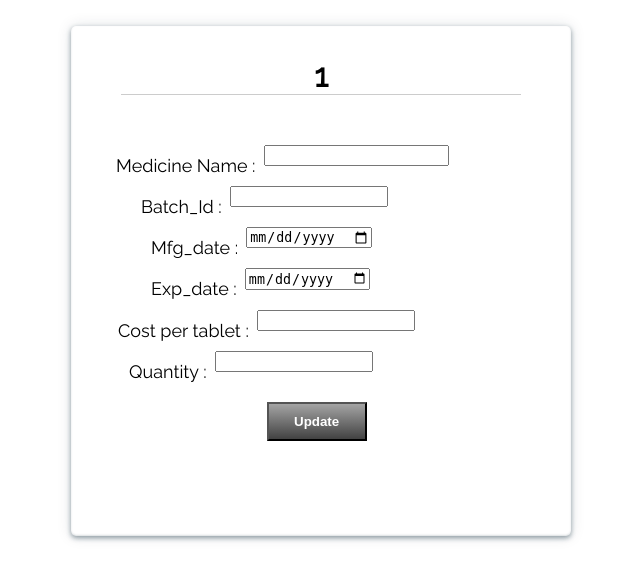
After one commit to vaishnavi1396/Billing_system, a Flask app: page /update/1 in a window 1280 px wide. The commit adds this page. Shown: the top 581 px of the page, without its empty margins (313-953 px from the left). Run offline with Flask 2, Linux system fonts and the light colour scheme.

Commit message:
billing 50%

```diff
--- a/medbill.py
+++ b/medbill.py
@@ -14,6 +14,12 @@ def bill(cust_name):
     resp = make_response(render_template("billform.html", shop_name=cust_name))
     resp.set_cookie("cust_id",cust_id)
     return resp
+
+
+@app.route("/update/<cust_name>")
+def update_med(cust_name):
+    print(cust_name)
+    return render_template("update_med.html", Shop_name=cust_name)
 
 
 @app.route("/search")
@@ -36,6 +42,7 @@ def isExpired(exp_date):
     currentday=datetime.date.today()
     print(currentday)
     print(currentday<exp_date)
+
     if exp_date < currentday:
         print("expired")
         return True
@@ -61,6 +68,10 @@ def add_medicine():
     return jsonify(final_med_data[0].__dict__)
 
 
+def send_bill(bill_data):
+    pass
+
+
 @app.route("/generate", methods=['POST'])
 def generate():
     generate_bill = request.data
@@ -68,6 +79,7 @@ def generate():
     print(bill_data)
     for obj in bill_data:
         print(obj["batch_id"])
+    send_bill(bill_data)
     return jsonify(json.dumps({"status":"Success"}))
 
 if __name__ == "__main__":
--- /dev/null
+++ b/static/med_update.css
@@ -0,0 +1,90 @@
+@import "http://fonts.googleapis.com/css?family=Raleway";
+body{
+margin:0;
+padding:0;
+font-family:'Raleway',sans-serif;
+}
+
+#first{
+width:400px;
+height:500px;
+box-shadow:0 0 15px rgba(14,41,57,0.12),0 2px 5px rgba(14,41,57,0.44),inset 0 -1px 2px rgba(14,41,57,0.15);
+float:left;
+background-color:EEE8E8;
+padding:10px 50px 0;
+margin:2% 30%;
+border-radius:5px;
+}
+
+h1{
+border-bottom:1px solid #ccc;
+margin-bottom:30px
+}
+
+span{
+float:left;
+margin-top:10px;
+font-size:18px;
+}
+
+.one{
+display:block;
+margin-left:-5px;
+margin-top:50px;
+}
+
+.two{
+display:block;
+margin-left:20px;
+margin-top:20px;
+}
+
+.batch_id{
+width:150px;
+}
+
+.three{
+display:block;
+margin-left:30px;
+margin-top:20px;
+}
+
+.four{
+display:block;
+margin-left:30px;
+margin-top:20px;
+}
+
+.five{
+display:block;
+margin-left:-3px;
+margin-top:20px;
+}
+
+.cost{
+width:150px;
+}
+
+.six{
+display:block;
+margin-left:8px;
+margin-top:20px;
+}
+
+.qty{
+width:150px;
+}
+
+.submit{
+width:100px;
+margin-left:60px;
+padding:10px;
+margin-top:30px;
+background:linear-gradient(#A4A4A4,#424242);
+color:#fff;
+font-weight:700;
+}
+
+.submit:hover{
+background:linear-gradient(#424242,#A4A4A4);
+}
--- /dev/null
+++ b/templates/update_med.html
@@ -0,0 +1,45 @@
+<!DOCTYPE html>
+<html>
+
+<head>
+<link rel="stylesheet" type="text/css" href="http://127.0.0.1:5000/static/med_update.css"/>
+</head>
+
+<body>
+    <div id="first">
+        <h1 align="center">{{ Shop_name }}</h1>
+
+        <label class="one">
+        <span>Medicine Name :</span>&nbsp;
+        <input class="name" name="mname" type="text"/>
+        </label>
+
+        <label class="two">
+        <span>Batch_Id :</span>&nbsp;
+        <input class="batch_id" name="batch_id" type="text"/>
+        </label>
+
+        <label class="three">
+        <span>Mfg_date :</span>&nbsp;
+        <input class="mfg" name="mfg" type="date"/>
+        </label>
+
+        <label class="four">
+        <span>Exp_date :</span>&nbsp;
+        <input class="Exp" name="Exp" type="date"/>
+        </label>
+
+        <label class="five">
+        <span>Cost per tablet :</span>&nbsp;
+        <input class="cost" name="cost" type="number"/>
+        </label>
+
+        <label class="six">
+        <span>Quantity :</span>&nbsp;
+        <input class="qty" name="qty" type="number"/>
+        </label>
+
+        <input class="submit" name="submit" type="submit" value="Update">
+    </div>
+</body>
+</html>
```
Also changed, not shown: model.py (+11 -8 lines), static/ajax.js (+35 -25 lines), templates/billform.html (+3 -7 lines), static/1.jpg (added).
